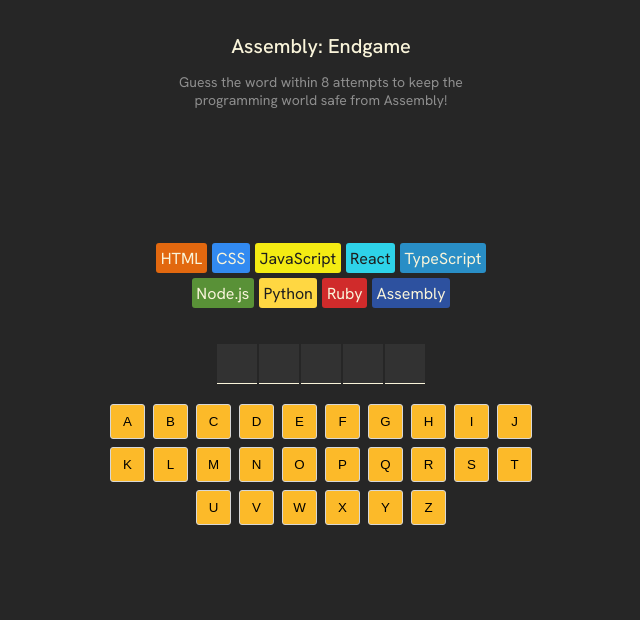
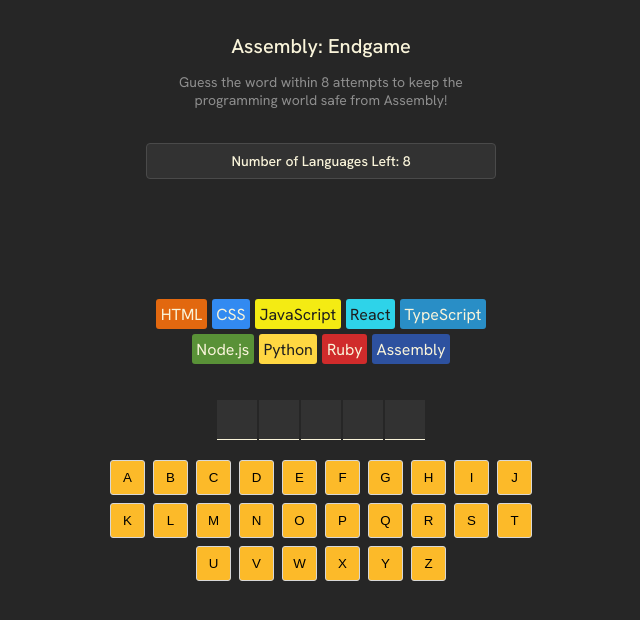
Before and after one commit to Ash-the-k/assembly-endgame, a React (Vite) app: page / in a window 1280 px wide. Shown: the top 620 px of the page, without its empty margins (319-959 px from the left). Built offline with nearby package versions, Linux system fonts and the light colour scheme.

Commit message:
feat: add game feedback UI
- Added number of languages left display
- Added game over effect for losing state

```diff
--- a/App.jsx
+++ b/App.jsx
@@ -4,19 +4,6 @@
 import { getFarewellText, getRandomWord } from "./utils"
 import Confetti from "react-confetti"
 
-/**
- * Backlog:
- *
- * ✅ Farewell messages in status section
- * ✅ Disable the keyboard when the game is over
- * ✅ Fix a11y issues
- * ✅ Choose a random word from a list of words
- * ✅ Make the New Game button reset the game
- * ✅ Reveal what the word was if the user loses the game
- * ✅ Confetti drop when the user wins
- *
- * Challenge: 🎊🎊🎊🎊🎊
- */
 
 export default function AssemblyEndgame() {
     // State values
@@ -24,12 +11,13 @@
     const [guessedLetters, setGuessedLetters] = useState([])
 
     // Derived values
-    const numGuessesLeft = languages.length - 1
+    const numGuesses = languages.length - 1
     const wrongGuessCount =
         guessedLetters.filter(letter => !currentWord.includes(letter)).length
+    const numGuessesLeft = numGuesses - wrongGuessCount
     const isGameWon =
         currentWord.split("").every(letter => guessedLetters.includes(letter))
-    const isGameLost = wrongGuessCount >= numGuessesLeft
+    const isGameLost = wrongGuessCount >= numGuesses
     const isGameOver = isGameWon || isGameLost
     const lastGuessedLetter = guessedLetters[guessedLetters.length - 1]
     const isLastGuessIncorrect = lastGuessedLetter && !currentWord.includes(lastGuessedLetter)
@@ -139,7 +127,7 @@
     }
 
     return (
-        <main>
+        <main className={isGameLost ? "game-lost-shake" : ""}>
             {
                 isGameWon &&
                     <Confetti
@@ -147,11 +135,20 @@
                         numberOfPieces={1000}
                     />
             }
+
+            {isGameLost && <div className="game-over-overlay"></div>}
+
             <header>
                 <h1>Assembly: Endgame</h1>
                 <p>Guess the word within 8 attempts to keep the
                 programming world safe from Assembly!</p>
             </header>
+
+            <section
+                className="guesses-left"
+            >
+                Number of Languages Left: {numGuessesLeft}
+            </section>
 
             <section
                 aria-live="polite"
@@ -180,7 +177,7 @@
                         `Correct! The letter ${lastGuessedLetter} is in the word.` :
                         `Sorry, the letter ${lastGuessedLetter} is not in the word.`
                     }
-                    You have {numGuessesLeft} attempts left.
+                    You have {languages.length - 1 - wrongGuessCount} attempts left.
                 </p>
                 <p>Current word: {currentWord.split("").map(letter =>
                     guessedLetters.includes(letter) ? letter + "." : "blank.")
--- a/index.css
+++ b/index.css
@@ -15,6 +15,7 @@
     display: flex;
     flex-direction: column;
     align-items: center;
+    min-height: 100vh;
 }
 
 header {
@@ -179,3 +180,64 @@
     white-space: nowrap;
     border: 0;
 }
+
+section.guesses-left {
+    color: #F9F4DA;
+    font-size: 0.875rem;
+    font-weight: 500;
+    background-color: #323232;
+    border: 1px solid #4A4A4A;
+    border-radius: 4px;
+    padding: 8px 14px;
+    margin-top: 20px;
+    text-align: center;
+    width: 100%;
+    max-width: 350px;
+}
+
+
+.game-lost-shake {
+    animation: shake 0.45s ease-in-out;
+}
+
+@keyframes shake {
+    0% {
+        transform: translateX(0);
+    }
+    20% {
+        transform: translateX(-8px);
+    }
+    40% {
+        transform: translateX(8px);
+    }
+    60% {
+        transform: translateX(-6px);
+    }
+    80% {
+        transform: translateX(6px);
+    }
+    100% {
+        transform: translateX(0);
+    }
+}
+
+.game-over-overlay {
+    position: fixed;
+    inset: 0;
+    background-color: rgba(186, 42, 42, 0.18);
+    pointer-events: none;
+    animation: redFlash 0.8s ease-out forwards;
+    z-index: 999;
+}
+
+@keyframes redFlash {
+    0% {
+        opacity: 0;
+    }
+    30% {
+        opacity: 1;
+    }
+    100% {
+        opacity: 0;
+    }
+}
--- a/package.json
+++ b/package.json
@@ -8,10 +8,10 @@
     "preview": "vite preview"
   },
   "dependencies": {
+    "clsx": "2.1.1",
     "react": "18.3.1",
+    "react-confetti": "6.1.0",
     "react-dom": "18.3.1",
-    "clsx": "2.1.1",
-    "react-confetti": "6.1.0",
     "vite": "latest"
   },
   "devDependencies": {
```
